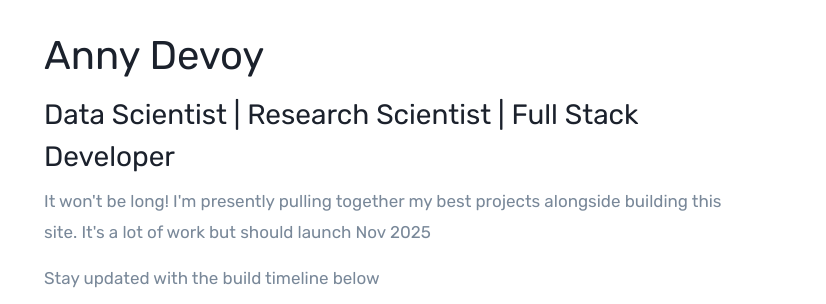
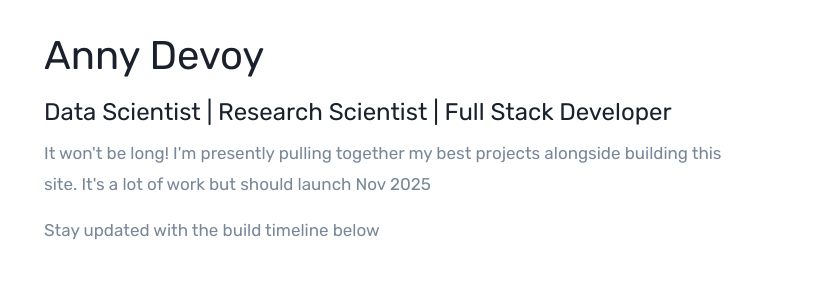
Before and after one commit to Annytomica/portfolio_wireframe, a plain HTML site: page index.html in a window 1280 px wide. Shown: the part 522-826 px from the top of the page, 454-1280 px from the left. Drawn offline with Linux system fonts and the light colour scheme; some packages are replaced by stand-ins of ours; no server answers; files whose address does not match are found by name.

Commit message:
refactor(holding):subheading reduced to h4

```diff
--- a/index.html
+++ b/index.html
@@ -78,7 +78,7 @@
 	        	<div class="col-md-8 pl-md-5 first-order ftco-animate">
 	            <div class="py-5">
                 <h1> Anny Devoy </h1>
-	              <h3> Data Scientist | Research Scientist | Full Stack Developer </h3>
+	              <h4> Data Scientist | Research Scientist | Full Stack Developer </h4>
 				        <p> It won't be long! I'm presently pulling together my best projects alongside building this site. It's a lot of work but should launch Nov 2025</p>
                 <p> Stay updated with the build timeline below </p>
 	            </div>
```
